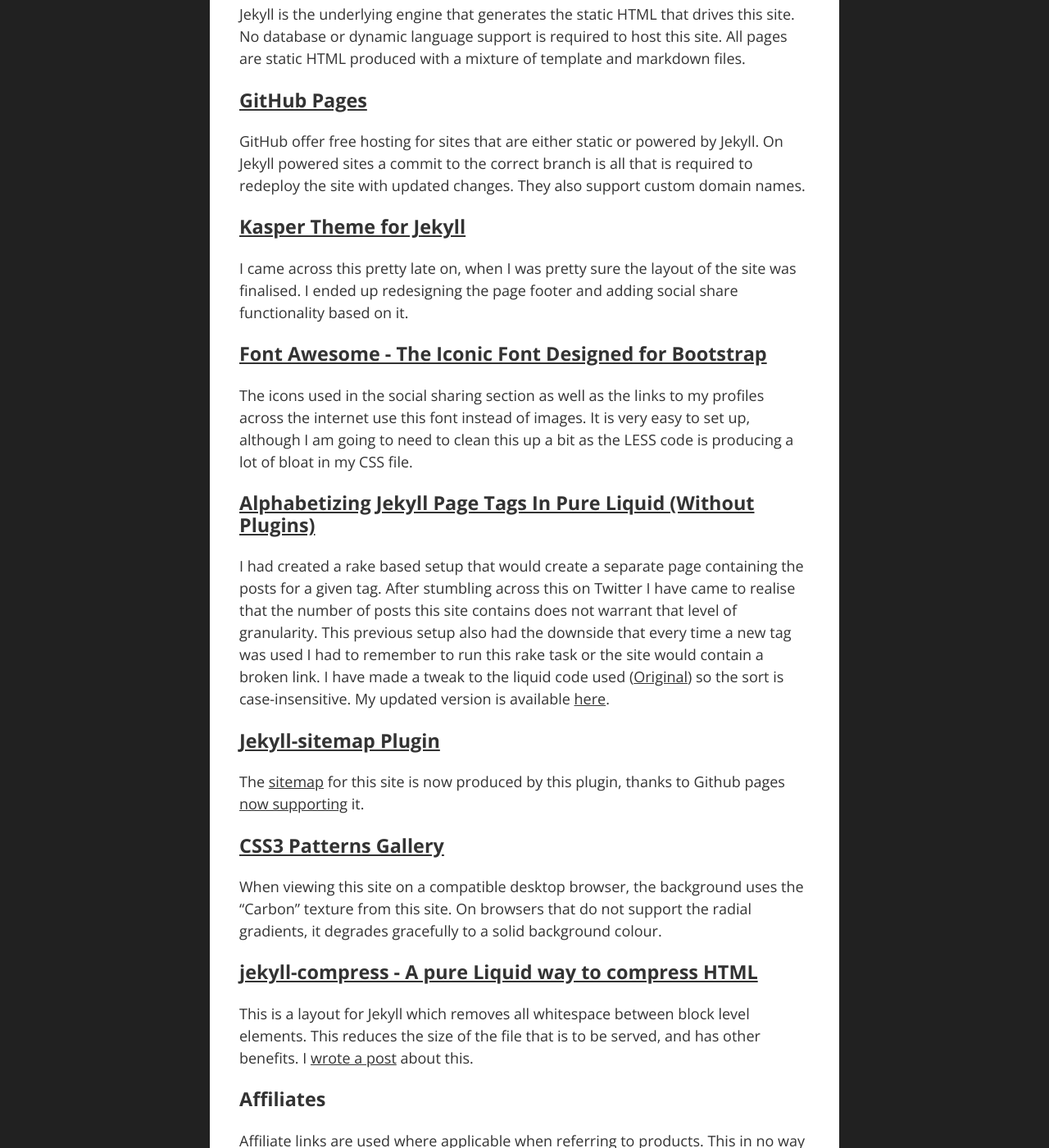
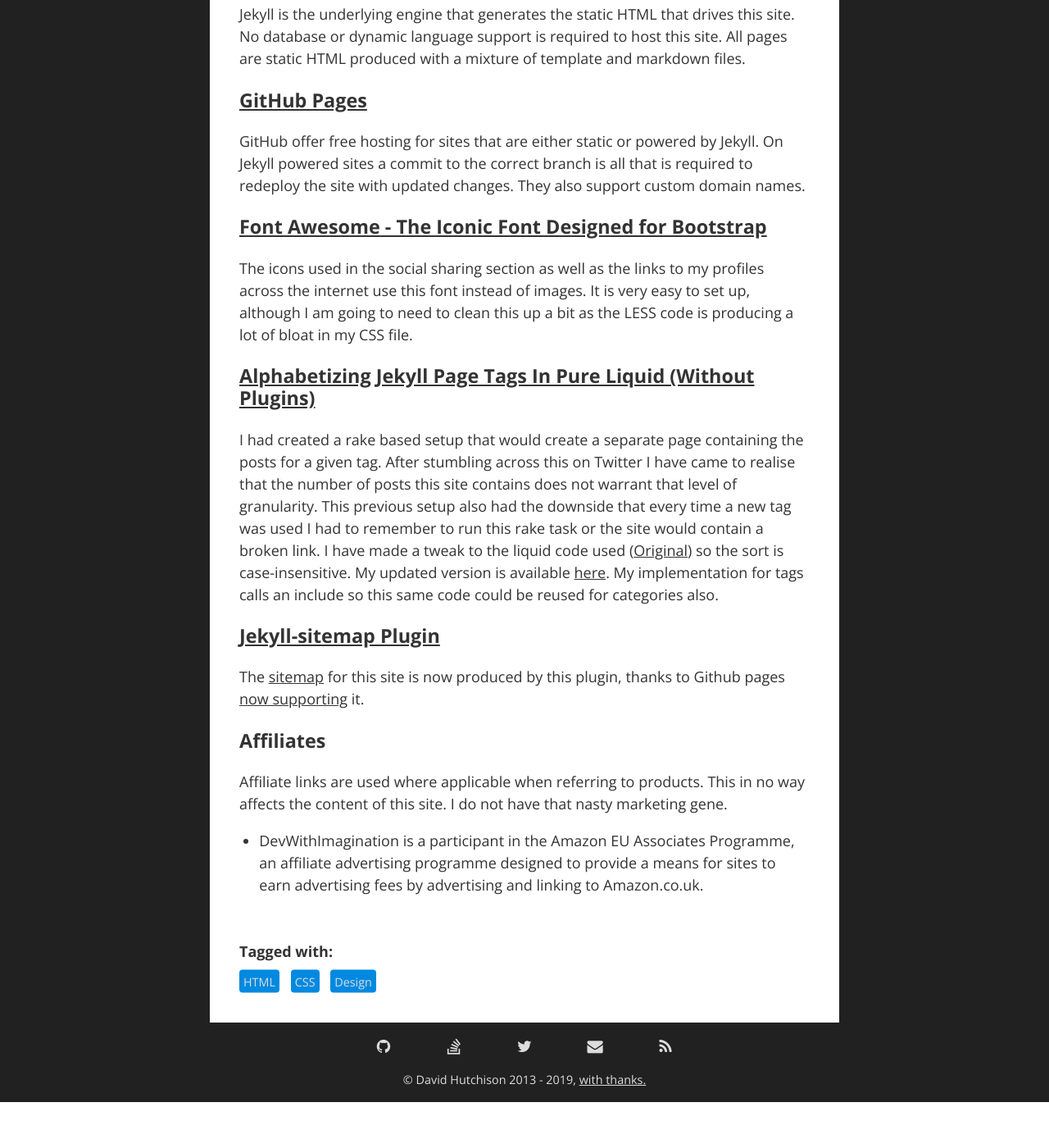
Before and after one commit to dhutchison/dhutchison.github.io, a Jekyll site: the page built from thanks.md, in a window 1280 px wide and 1400 px high, scrolled down 515 px. Shown: the whole window at 82% size. Built offline with Jekyll 4.4.1, drawn with Linux system fonts in a browser that asks for light colours; after the commit the page ends 1859 px from its top, so only the background shows below that.

Commit message:
Fixed broken link, removed items which are no longer used

```diff
--- a/thanks.md
+++ b/thanks.md
@@ -21,23 +21,14 @@ Jekyll is the underlying engine that generates the static HTML that drives this
 ### [GitHub Pages][github pages]
 GitHub offer free hosting for sites that are either static or powered by Jekyll. On Jekyll powered sites a commit to the correct branch is all that is required to redeploy the site with updated changes. They also support custom domain names.
 
-### [Kasper Theme for Jekyll][kasper]
-I came across this pretty late on, when I was pretty sure the layout of the site was finalised. I ended up redesigning the page footer and adding social share functionality based on it.
-
 ### [Font Awesome - The Iconic Font Designed for Bootstrap][font awesome]
 The icons used in the social sharing section as well as the links to my profiles across the internet use this font instead of images. It is very easy to set up, although I am going to need to clean this up a bit as the LESS code is producing a lot of bloat in my CSS file.
 
 ### [Alphabetizing Jekyll Page Tags In Pure Liquid (Without Plugins)][jekyll tags]
-I had created a rake based setup that would create a separate page containing the posts for a given tag. After stumbling across this on Twitter I have came to realise that the number of posts this site contains does not warrant that level of granularity. This previous setup also had the downside that every time a new tag was used I had to remember to run this rake task or the site would contain a broken link. I have made a tweak to the liquid code used ([Original](https://github.com/LanyonM/lanyonm.github.io/blob/master/tags.html "lanyonm.github.io / tags.html")) so the sort is case-insensitive. My updated version is available [here](https://github.com/dhutchison/dhutchison.github.io/blob/master/tags/index.html " dhutchison.github.io / tags / index.html").
+I had created a rake based setup that would create a separate page containing the posts for a given tag. After stumbling across this on Twitter I have came to realise that the number of posts this site contains does not warrant that level of granularity. This previous setup also had the downside that every time a new tag was used I had to remember to run this rake task or the site would contain a broken link. I have made a tweak to the liquid code used ([Original](https://github.com/LanyonM/lanyonm.github.io/blob/master/tags.html "lanyonm.github.io / tags.html")) so the sort is case-insensitive. My updated version is available [here](https://github.com/dhutchison/dhutchison.github.io/blob/master/archives/tags.html " dhutchison.github.io / archives / index.html"). My implementation for tags calls an include so this same code could be reused for categories also.
 
 ### [Jekyll-sitemap Plugin][sitemap]
 The [sitemap][site_sitemap] for this site is now produced by this plugin, thanks to Github pages [now supporting][sitemap_ghpages] it.
-
-### [CSS3 Patterns Gallery][css3 patterns]
-When viewing this site on a compatible desktop browser, the background uses the "Carbon" texture from this site. On browsers that do not support the radial gradients, it degrades gracefully to a solid background colour.
-
-### [jekyll-compress - A pure Liquid way to compress HTML][jekyll_compress]
-This is a layout for Jekyll which removes all whitespace between block level elements. This reduces the size of the file that is to be served, and has other benefits. I [wrote a post][jekyll-compress_post] about this.
 
 ### Affiliates
 Affiliate links are used where applicable when referring to products. This in no way affects the content of this site. I do not have that nasty marketing gene.
@@ -46,12 +37,8 @@ Affiliate links are used where applicable when referring to products. This in no
 
 [jekyll tags]: http://blog.lanyonm.org/articles/2013/11/21/alphabetize-jekyll-page-tags-pure-liquid.html "Alphabetizing Jekyll Page Tags In Pure Liquid (Without Plugins) &#8211; Michael Lanyon's Blog"
 [font awesome]: http://fortawesome.github.io/Font-Awesome/ "Font Awesome - The Iconic Font Designed for Bootstrap"
-[kasper]: http://rosario.io/2013/11/10/kasper-theme-for-jekyll.html "Rosario's Blog - Coding, startups and ideas."
 [jekyll]: http://jekyllrb.com/ "Jekyll • Simple, blog-aware, static sites"
 [github pages]: http://pages.github.com/ "GitHub Pages"
-[css3 patterns]: http://lea.verou.me/css3patterns/ "CSS3 Patterns Gallery"
 [sitemap]: https://github.com/jekyll/jekyll-sitemap "jekyll/jekyll-sitemap "
 [sitemap_ghpages]: https://help.github.com/articles/sitemaps-for-github-pages "Sitemaps for GitHub Pages · GitHub Help "
 [site_sitemap]: /sitemap.xml "The sitemap for this site"
-[jekyll_compress]: https://github.com/penibelst/jekyll-compress-html "penibelst/jekyll-compress-html "
-[jekyll-compress_post]: /2014/06/12/jekyll-compress-a-pure-liquid-way-to-compress-html/ "jekyll-compress - A pure Liquid way to compress HTML"
```
Also changed, not shown: other parts of thanks.md (+1 -1 lines).
